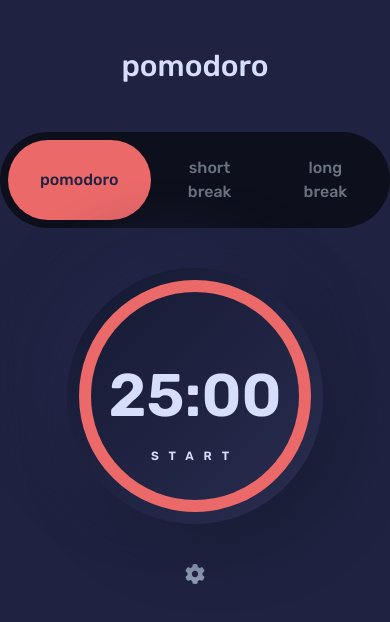
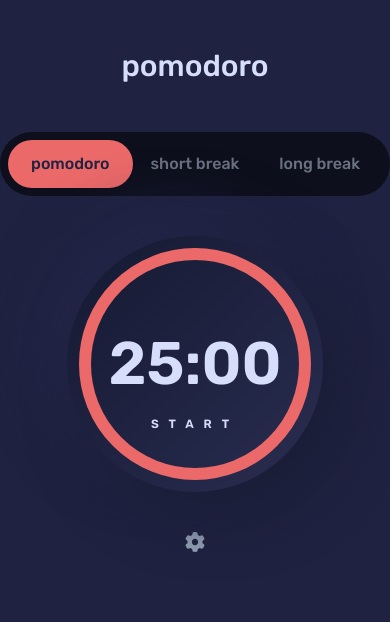
Before and after one commit to tomwf/pomodoro, a SvelteKit app: page / in a window 390 px wide. Shown: the top 622 px of the page. Built offline with nearby package versions, Linux system fonts and the light colour scheme.

Commit message:
style: make activity button group responsive

```diff
--- a/src/components/App.svelte
+++ b/src/components/App.svelte
@@ -134,10 +134,10 @@
 <main class="flex flex-col items-center select-none">
   <h1 class="text-light-blue text-center text-3xl font-medium my-12">pomodoro</h1>
 
-  <div class="bg-very-dark-blue text-gray-500 rounded-full p-2 w-fit flex justify-center">
-    <button id="pomodoro" class="bg-orange-red text-dark-blue rounded-full px-8 py-4 font-medium focus:bg-orange-red focus:text-dark-blue" on:click={selectActivity}>pomodoro</button>
-    <button id="shortBreak" class="rounded-full px-8 py-4 font-medium focus:bg-orange-red focus:text-dark-blue" on:click={selectActivity}>short break</button>
-    <button id="longBreak" class="rounded-full px-8 py-4 font-medium focus:bg-orange-red focus:text-dark-blue" on:click={selectActivity}>long break</button>
+  <div class="bg-very-dark-blue text-gray-500 rounded-full p-2 grid grid-cols-3 justify-stretch whitespace-nowrap w-full max-w-[400px] h-16">
+    <button id="pomodoro" class="bg-orange-red text-dark-blue rounded-full font-medium focus:bg-orange-red focus:text-dark-blue" on:click={selectActivity}>pomodoro</button>
+    <button id="shortBreak" class="rounded-full font-medium focus:bg-orange-red focus:text-dark-blue" on:click={selectActivity}>short break</button>
+    <button id="longBreak" class="rounded-full font-medium focus:bg-orange-red focus:text-dark-blue" on:click={selectActivity}>long break</button>
   </div>
 
   <button class="w-64 h-64 rounded-full mx-auto my-10 bg-gradient-to-br from-dark-blue-shadow to-light-blue-shadow shadow-neumorphism relative grid place-items-center" on:click={startPauseTimer}>
```
